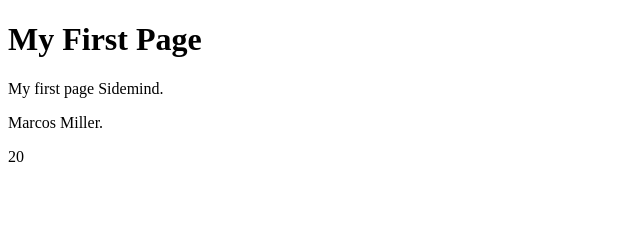
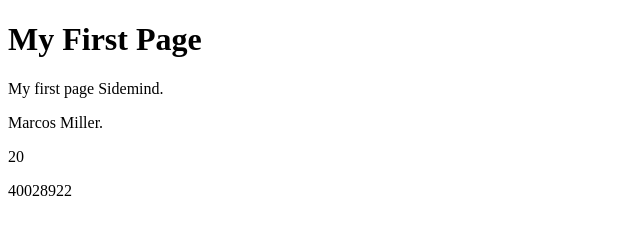
Before and after one commit to marcosmillerj/teste2Github, a plain HTML site: page index.html in a window 1280 px wide. Shown: the whole page, without its empty margins (0-640 px from the left). Drawn offline with Linux system fonts and the light colour scheme.

Commit message:
add numero de telefone

```diff
--- a/index.html
+++ b/index.html
@@ -5,5 +5,6 @@
     <p>My first page Sidemind.</p>
     <p>Marcos Miller.</p>
     <p>20</p>
+    <p>40028922</p>
   </body>
 </html>
```
